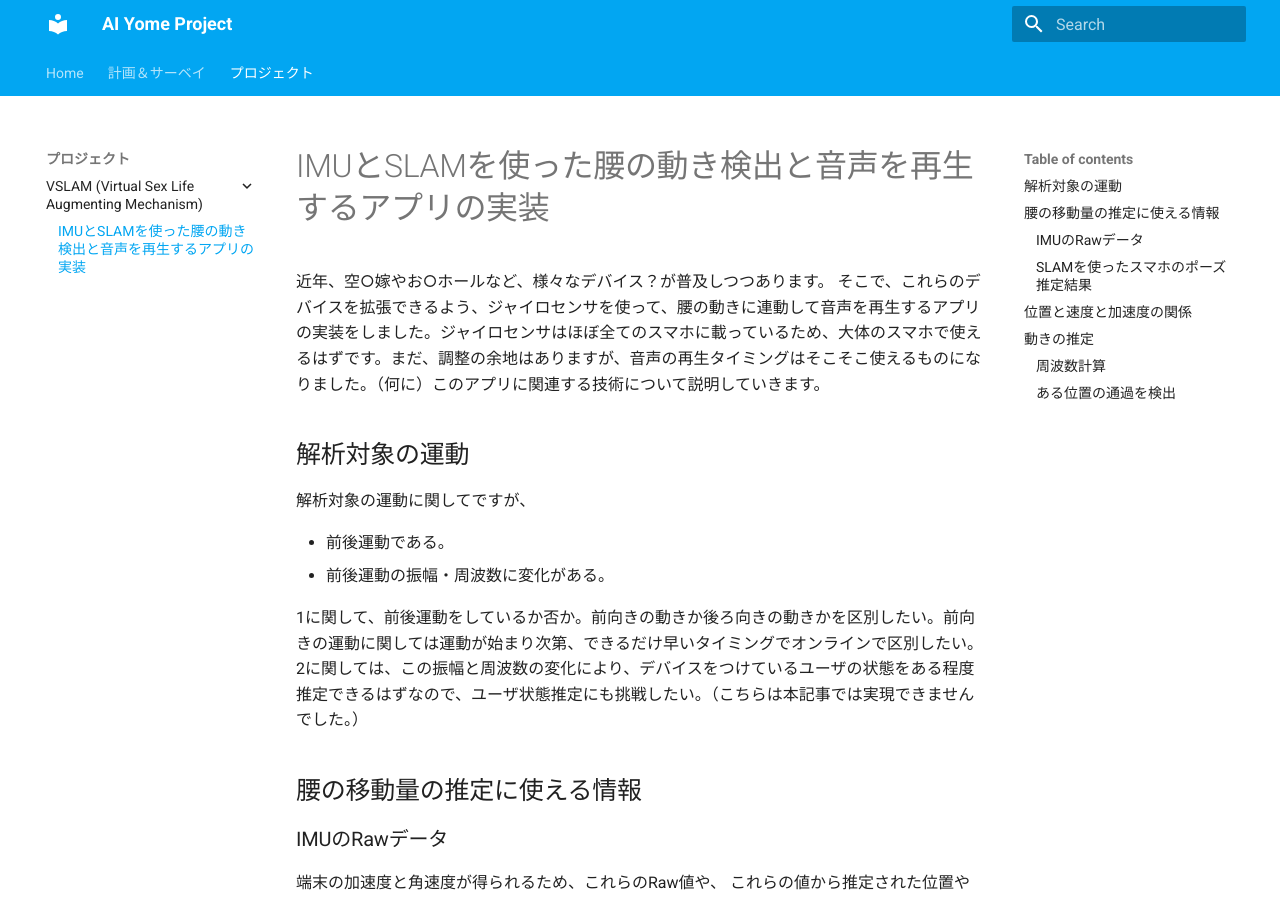
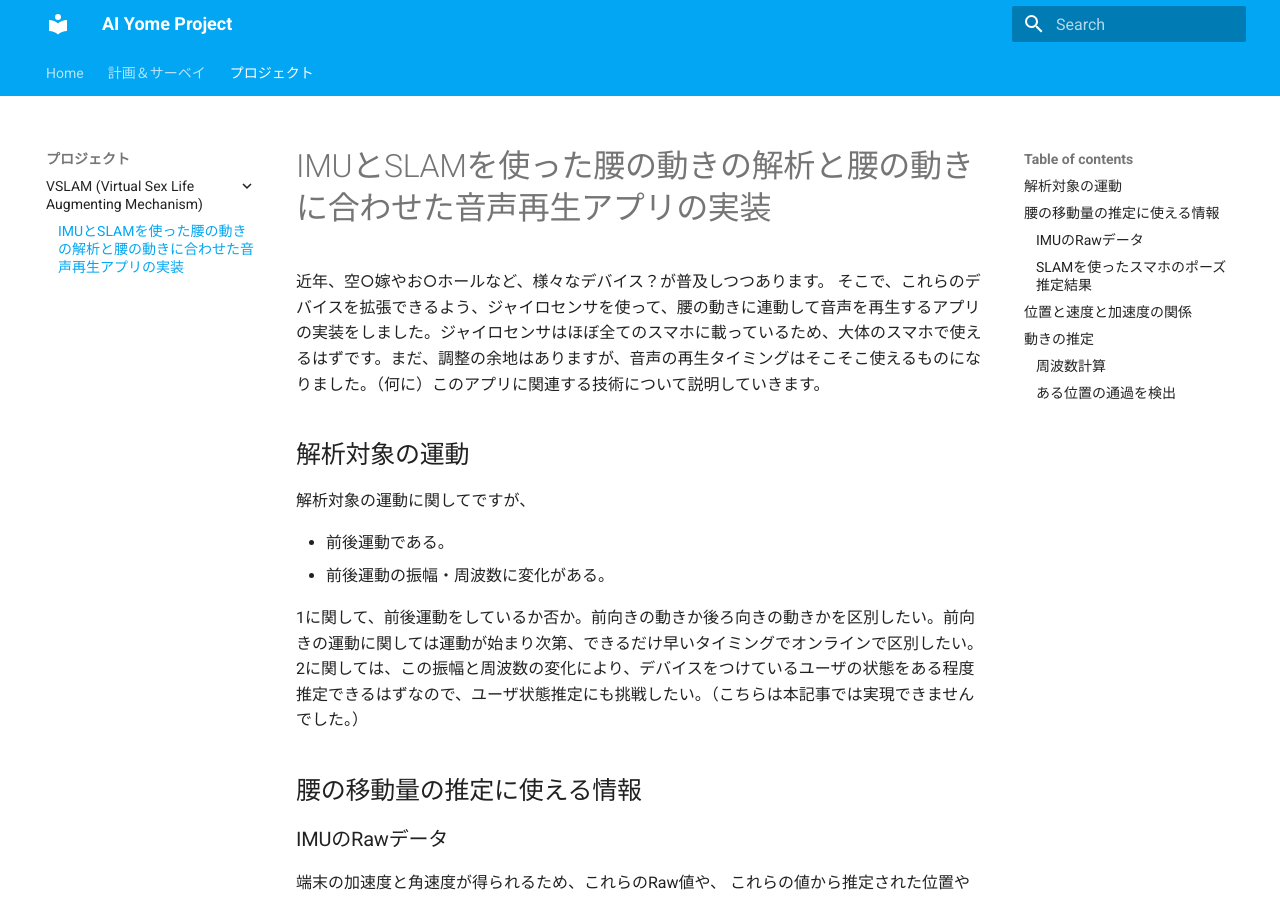
Before and after one commit to xiong-jie-y/ai-yome-project, an MkDocs documentation site: the page built from docs/projects/vslam/waist_motion_detection.md, in a window 1280 px wide and 900 px high. Built offline with MkDocs 1.6.1 and Material for MkDocs 9.7.7, drawn with Linux system fonts in a browser that asks for light colours; formulas are drawn with MathJax 3.

Commit message:
update doc

```diff
--- a/docs/projects/vslam/waist_motion_detection.md
+++ b/docs/projects/vslam/waist_motion_detection.md
@@ -1,4 +1,4 @@
-# IMUとSLAMを使った腰の動き検出と音声を再生するアプリの実装
+# IMUとSLAMを使った腰の動きの解析と腰の動きに合わせた音声再生アプリの実装
 近年、空○嫁やお○ホールなど、様々なデバイス？が普及しつつあります。
 そこで、これらのデバイスを拡張できるよう、ジャイロセンサを使って、腰の動きに連動して音声を再生するアプリの実装をしました。ジャイロセンサはほぼ全てのスマホに載っているため、大体のスマホで使えるはずです。まだ、調整の余地はありますが、音声の再生タイミングはそこそこ使えるものになりました。（何に）このアプリに関連する技術について説明していきます。
 
```
